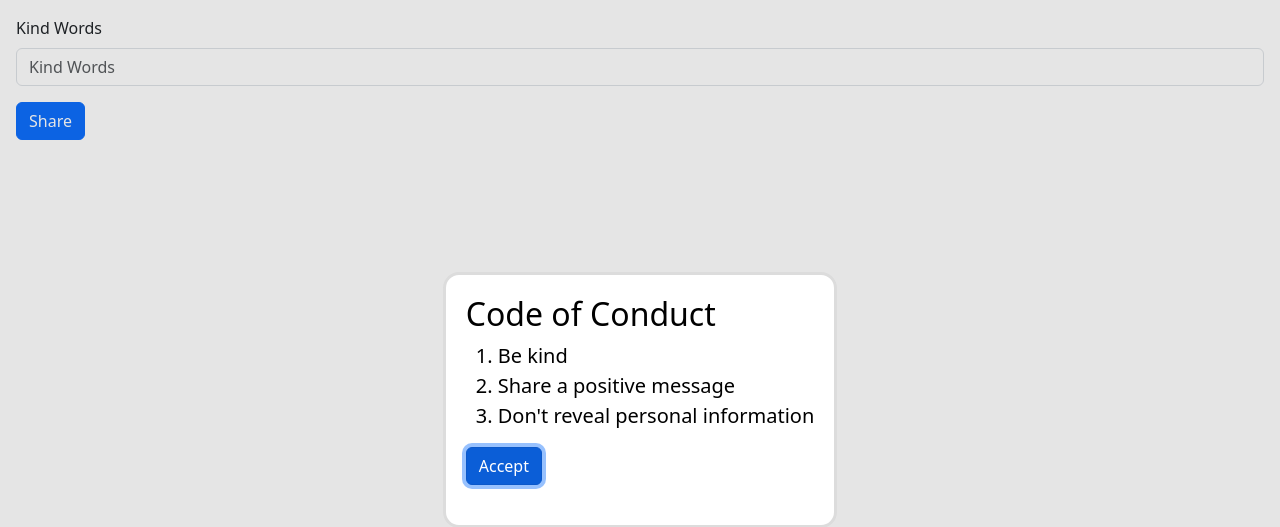
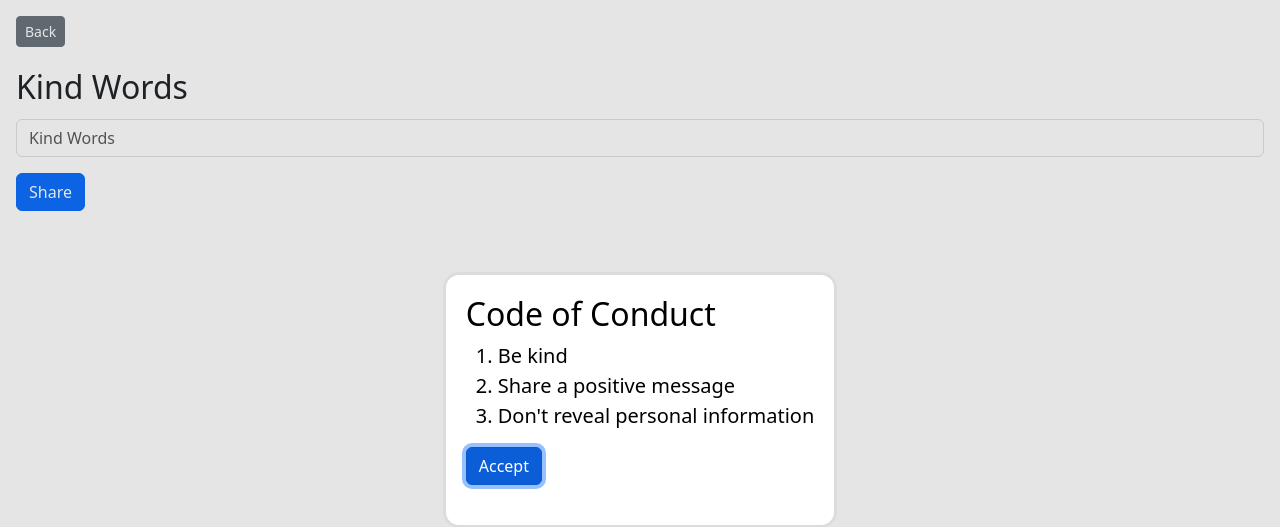
Before and after one commit to imann24/kind_cloud, a Django app: page /create/ in a window 1280 px wide. Shown: the top 527 px of the page. Run offline with Django 5.2, Linux system fonts and the light colour scheme; some libraries are stand-ins or nearby versions.

Commit message:
Add back button to Create pg

```diff
--- a/app/kind_cloud/static/main.css
+++ b/app/kind_cloud/static/main.css
@@ -53,3 +53,7 @@
     border-color: gainsboro;
     font-size: 1.25rem;
 }
+
+#create-form {
+    font-size: 2rem;
+}
--- a/app/kind_cloud/templates/create.html
+++ b/app/kind_cloud/templates/create.html
@@ -14,7 +14,8 @@
             {% bootstrap_button button_type="submit" content="Accept" %}
         </form>
     </dialog>
-    <form action="/create/" method="post">
+    {% bootstrap_button button_type="link" content="<i class='fas fa-arrow-left'></i> Back" button_class="btn btn-secondary btn-sm mb-3" href="/" %}
+    <form action="/create/" method="post" id="create-form">
         {% csrf_token %}
         {% bootstrap_form form %}
         {% bootstrap_button button_type="submit" content="<i class='fas fa-cloud'></i> Share" %}
```
